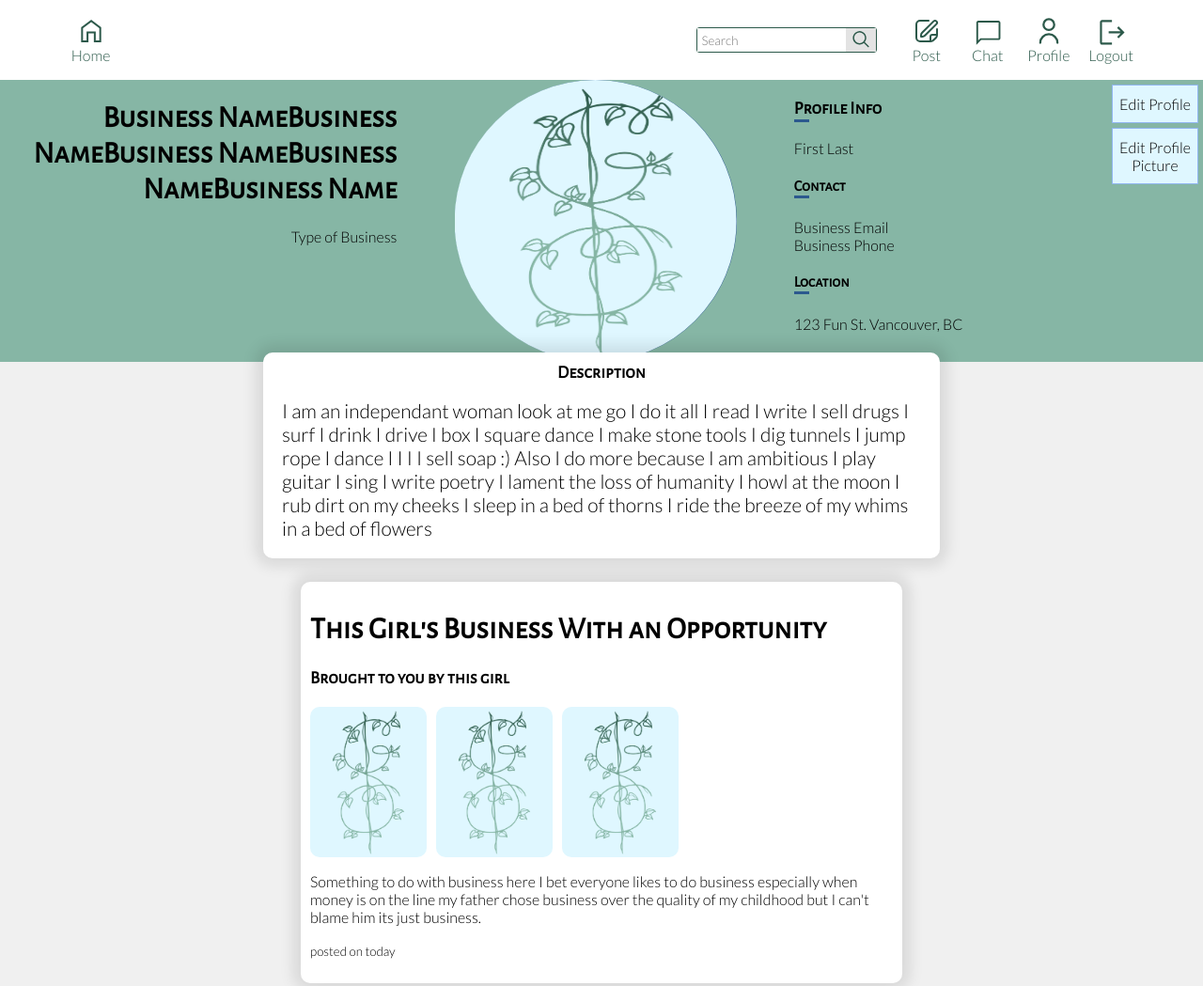
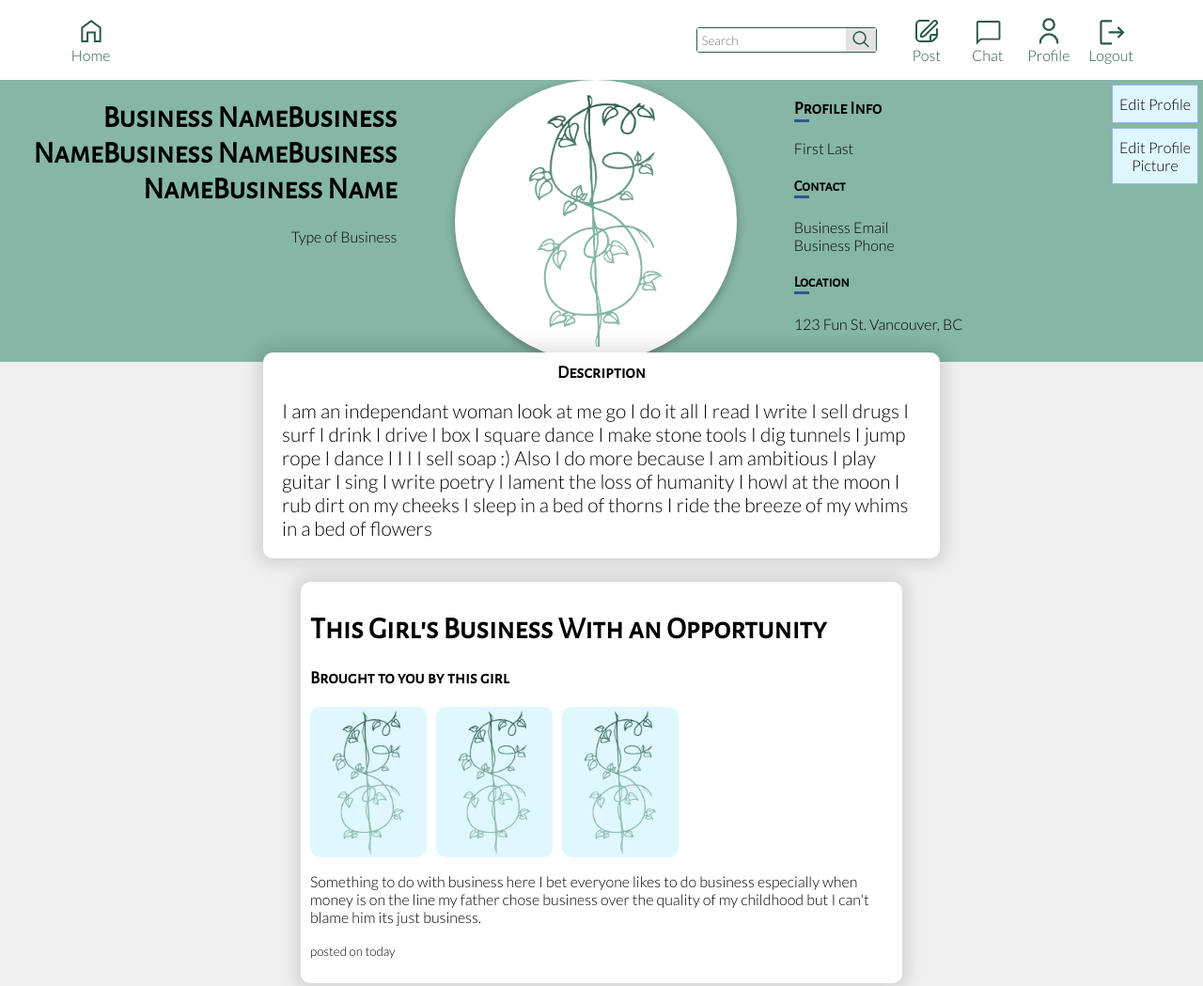
Before and after one commit to mbabey/2800-202210-BBY12, a website: page views/profile.html in a window 1280 px wide. Shown: the top 1049 px of the page at 94% size. Drawn offline with Linux system fonts and the light colour scheme; no server answers; files whose address does not match are found by name.

Commit message:
Fix profile image display in profile

```diff
--- a/views/styles/profile.css
+++ b/views/styles/profile.css
@@ -19,17 +19,22 @@
 }
 
 .profile-picture-background {
-  background-color: var(--secondary-dark);
   width: 300px;
   height: 300px;
   border-radius: 50%;
+  background-color: rgb(255, 255, 255);
+  box-shadow: 0px 3px 10px rgba(0, 0, 0, 0.3);
+  display: flex;
+  justify-content: center;
+  align-items: center;
 }
 
 .profile-picture img {
-  width: 100%;
-  height: 100%;
+  max-width: 100%;
+  width: auto;
+  max-height: 100%;
+  height: auto;
   clip-path: circle(50% at center);
-  background-color: #dff7ff;
 }
 
 .profile-header h4:after,
```
